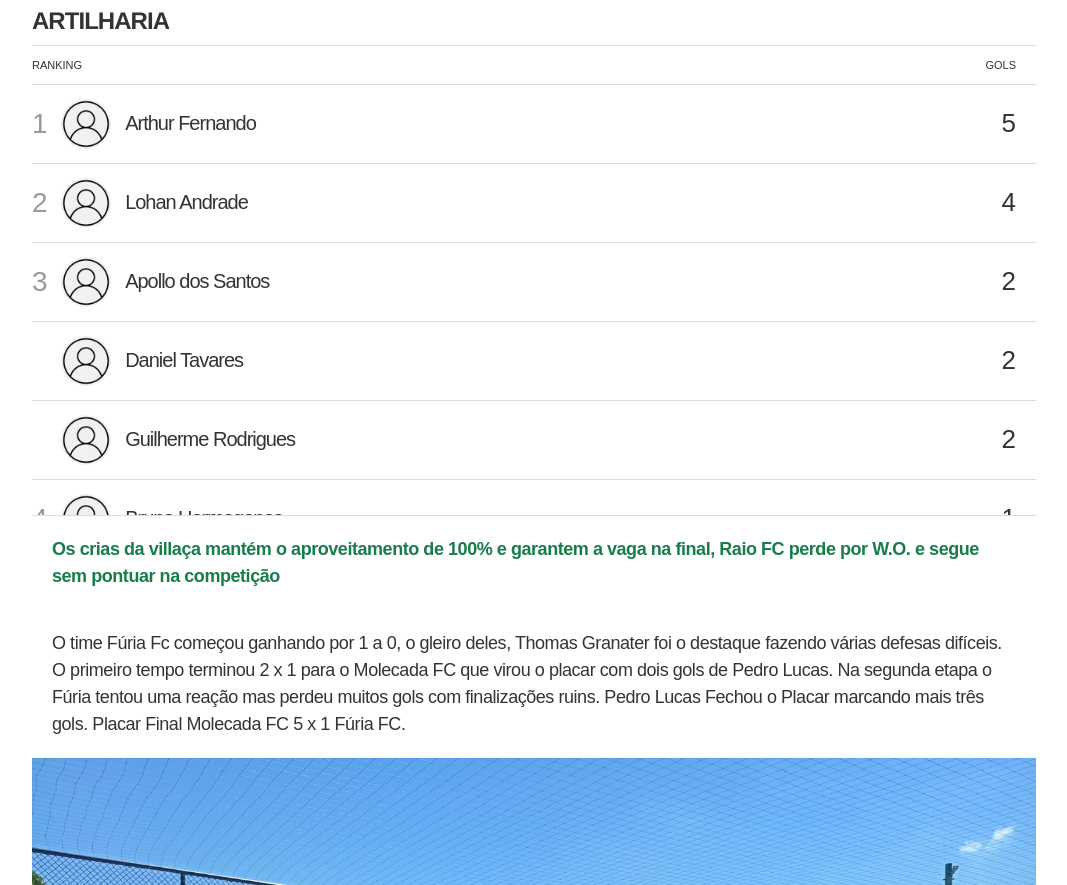
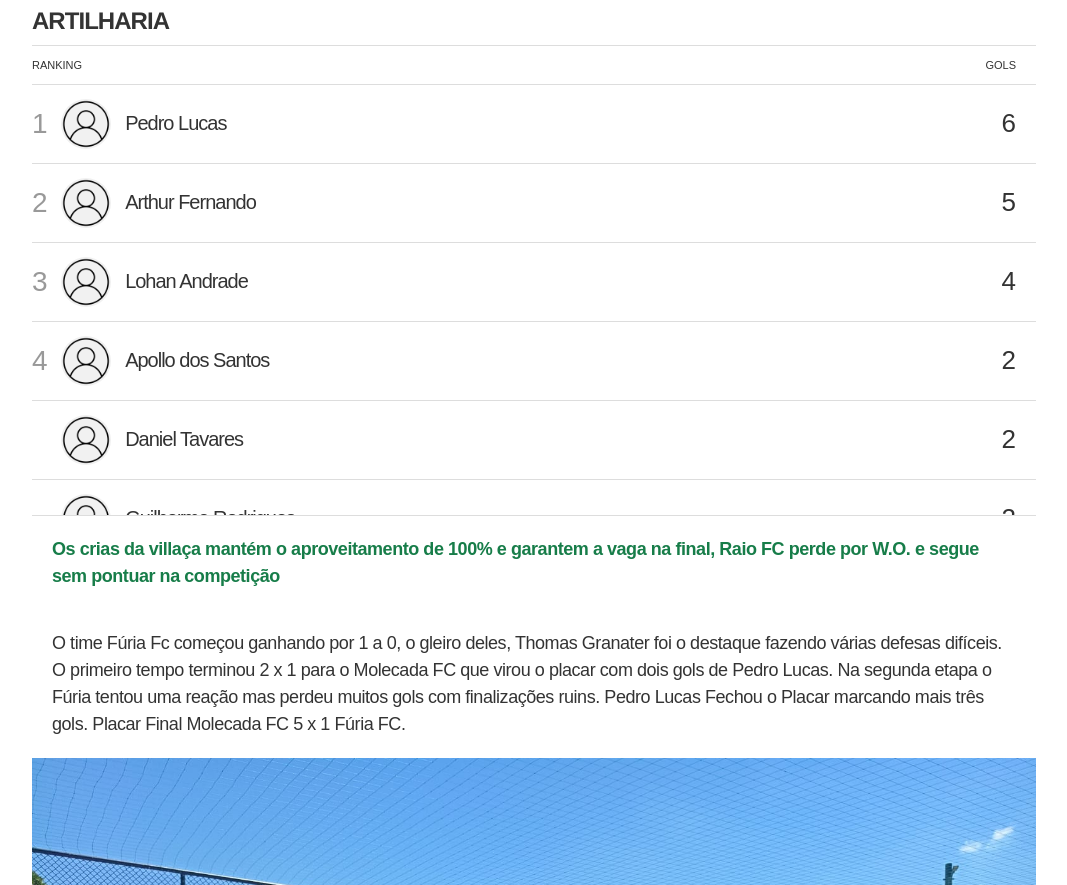
Before and after one commit to AdailtonDePaula/villacaleague, a plain HTML site: page index.html in a window 1280 px wide. Shown: the part 886-1771 px from the top of the page, without its empty margins (106-1173 px from the left). Drawn offline with Linux system fonts and the light colour scheme.

Commit message:
Update index.html

```diff
--- a/index.html
+++ b/index.html
@@ -96,7 +96,7 @@
 		<section id="rounds">
 			<span class="backWard btnSlider">&lt;</span>
 			<span class="forWard btnSlider">&gt;</span>
-			<div style="transform: translateX(-659px);" class="pure-g table">
+			<div style="transform: translateX(-300%);" class="pure-g table">
 
 <div class="pure-u-1 round">
 					<h3>1ª RODADA 19/09/26 - Sábado</h3>
@@ -480,8 +480,28 @@ OS CRIAS DA VILLAÇA
 					</div>
 
 					<div class="ranking-content">
+    <div class="ranking-item-wrapper">
+							<div class="ranking-item">1</div>
+
+							<div class="jogador">
+								<div class="jogador-foto">
+									<img src="img/perfil.png" width="50" height="50" alt="Pedro">
+								</div>
+
+
+
+								<div class="jogador-info">
+
+									<div class="jogador-nome">Pedro Lucas</div>
+
+								</div>
+
+								<div class="jogador-gols">6</div>
+							</div>
+
+						</div>
 						<div class="ranking-item-wrapper">
-							<div class="ranking-item">1</div>
+							<div class="ranking-item">2</div>
 
 							<div class="jogador">
 								<div class="jogador-foto">
@@ -501,7 +521,7 @@ OS CRIAS DA VILLAÇA
 
 						</div>
 <div class="ranking-item-wrapper">
-							<div class="ranking-item">2</div>
+							<div class="ranking-item">3</div>
 
 							<div class="jogador">
 								<div class="jogador-foto">
@@ -521,7 +541,7 @@ OS CRIAS DA VILLAÇA
 
 						</div>
 					<div class="ranking-item-wrapper">
-							<div class="ranking-item">3</div>
+							<div class="ranking-item">4</div>
 
 							<div class="jogador">
 								<div class="jogador-foto">
@@ -578,7 +598,7 @@ OS CRIAS DA VILLAÇA
 							</div>
 
 						</div><div class="ranking-item-wrapper">
-							<div class="ranking-item">4</div>
+							<div class="ranking-item">5</div>
 
 							<div class="jogador">
 								<div class="jogador-foto">
@@ -1015,4 +1035,5 @@ Fonte: Google Gemini
 
 
 
+
 </body></html>
```
